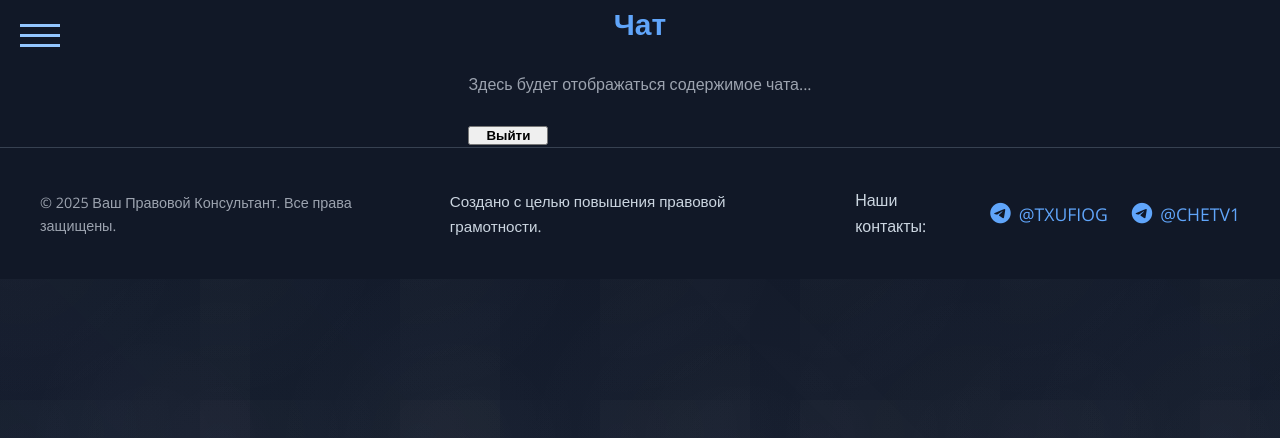
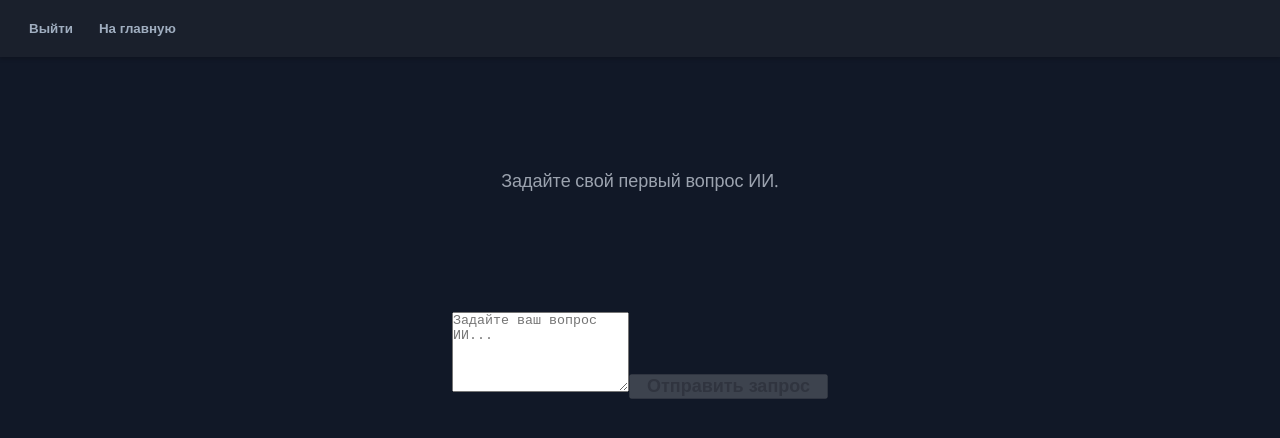
Before and after one commit to mays126/GosConsulting-front, a Vue app: page /chat in a window 1280 px wide. Shown: the top 438 px of the page. Built offline with nearby package versions, Linux system fonts and the light colour scheme; sample sign-in values are in the browser's storage.

Commit message:
Front chut chut

```diff
--- a/src/App.vue
+++ b/src/App.vue
@@ -6,7 +6,7 @@ import Modal from './components/Modal.vue';
 import AppFooter from './components/AppFooter.vue';
 
 const router = useRouter();
-const route = useRoute();
+const route = useRoute(); // Используем useRoute для доступа к текущему маршруту
 
 const isMenuOpen = ref(false);
 const isModalVisible = ref(false);
@@ -14,18 +14,32 @@ const lastScrollY = ref(0);
 const mainNavigationRef = ref(null);
 
 // Реактивное состояние для отслеживания аутентификации
-const isAuthenticated = ref(!!localStorage.getItem('AccessToken'));
+const isAuthenticated = ref(false);
 
-// Следим за изменениями в localStorage для обновления isAuthenticated
-// Это простой способ; для более сложных приложений лучше использовать Pinia или Vuex
+// Проверяем, является ли текущий маршрут маршрутом чата
+const isChatRoute = ref(false);
+watch(
+  () => route.name,
+  (newName) => {
+    isChatRoute.value = newName === 'Chat';
+    // Дополнительно: если уходим с чата, убедимся, что меню не фиксировано
+    if (!isChatRoute.value && document.body.classList.contains('menu-open')) {
+      toggleMenu(false); // Принудительно закрываем меню, если пользователь ушел с чата
+    }
+  },
+  { immediate: true } // Выполнить сразу при монтировании
+);
+
+
+// Функция для обновления состояния аутентификации
 const updateAuthState = () => {
   isAuthenticated.value = !!localStorage.getItem('AccessToken');
+  console.log('isAuthenticated updated:', isAuthenticated.value);
 };
 
-// Обновляем состояние при монтировании
+// Обновляем состояние при монтировании и при изменении localStorage (для синхронизации между вкладками)
 onMounted(() => {
   updateAuthState();
-  // Добавляем слушатель на событие storage для синхронизации между вкладками (опционально)
   window.addEventListener('storage', (event) => {
     if (event.key === 'AccessToken') {
       updateAuthState();
@@ -33,8 +47,13 @@ onMounted(() => {
   });
 });
 
-// Также можно следить через watch, если токен может меняться другими способами в текущей вкладке
-// watch(() => localStorage.getItem('AccessToken'), updateAuthState); // Это может быть избыточно с window.addEventListener('storage')
+// Watch за изменениями localStorage.getItem('AccessToken') все еще полезен
+watch(() => localStorage.getItem('AccessToken'), (newValue, oldValue) => {
+  if (newValue !== oldValue) {
+    updateAuthState();
+  }
+});
+
 
 const toggleMenu = (forceState) => {
   const newState = forceState !== undefined ? forceState : !isMenuOpen.value;
@@ -49,14 +68,14 @@ const toggleMenu = (forceState) => {
     body.style.top = `-${lastScrollY.value}px`;
     body.style.position = 'fixed';
     body.style.width = '100%';
-    body.style.overflowY = 'hidden'; // Важно для предотвращения прокрутки фона
+    body.style.overflowY = 'hidden';
     body.classList.add('menu-open');
     if (navigationElement) navigationElement.style.visibility = 'visible';
   } else {
     body.classList.remove('menu-open');
     if (navigationElement) {
       const handleTransitionEnd = () => {
-        if (!isMenuOpen.value) { // Дополнительная проверка, что меню все еще закрыто
+        if (!isMenuOpen.value) {
           navigationElement.style.visibility = 'hidden';
           body.style.position = '';
           body.style.top = '';
@@ -64,17 +83,15 @@ const toggleMenu = (forceState) => {
           body.style.overflowY = '';
           window.scrollTo({ top: lastScrollY.value, behavior: 'auto' });
         }
-        // Удаляем слушатель только если он был добавлен для этого элемента
         if (navigationElement.getAttribute('data-transition-listener') === 'true') {
           navigationElement.removeEventListener('transitionend', handleTransitionEnd);
           navigationElement.removeAttribute('data-transition-listener');
         }
       };
-      // Убедимся, что слушатель добавляется только один раз
       if (navigationElement.getAttribute('data-transition-listener') !== 'true') {
         navigationElement.addEventListener('transitionend', handleTransitionEnd, { once: true });
         navigationElement.setAttribute('data-transition-listener', 'true');
-      } else { // Если transitionend не сработает (например, нет transition), выполняем действия сразу
+      } else {
           if (!isMenuOpen.value) {
              navigationElement.style.visibility = 'hidden';
              body.style.position = '';
@@ -91,76 +108,93 @@ const toggleMenu = (forceState) => {
 const openModal = () => { isModalVisible.value = true; };
 const closeModal = () => { isModalVisible.value = false; };
 
-provide('openModal', openModal);
-provide('closeModal', closeModal);
-provide('isModalVisible', isModalVisible);
+// Функция, которую Modal.vue будет вызывать после успешной аутентификации
+const handleAuthSuccess = () => {
+  updateAuthState(); // <-- ЭТО КЛЮЧЕВОЕ МЕСТО! Вызываем сразу после успешного логина/регистрации
+  closeModal();      // Закрываем модальное окно
+  router.push({ name: 'Chat' }); // Перенаправляем на страницу чата
+};
 
-// Функция, которую Modal.vue будет вызывать после успешной аутентификации
-const handleAuthChange = () => {
-  updateAuthState(); // Обновляем состояние аутентификации
-  // closeModal(); // Модальное окно закроется само через emit('close-modal') в Modal.vue
-};
-provide('handleAuthChange', handleAuthChange);
-
+// Функция для программной прокрутки к секции
 const scrollToSection = async (sectionId) => {
-  // Если мы не на главной странице, сначала переходим на нее
-  if (route.name !== 'Home') {
-    await router.push({ name: 'Home' });
-    // Даем Vue время на обновление DOM после смены роута
-    await nextTick();
+  if (isMenuOpen.value) {
+    toggleMenu(false);
+    await new Promise(resolve => setTimeout(resolve, 300));
   }
 
-  // Закрываем меню, если оно открыто
-  if (isMenuOpen.value) {
-    toggleMenu(false);
-    // Ждем завершения анимации закрытия меню, если она есть
-    // Это упрощенный вариант, может потребоваться более точное ожидание transitionend
-    await new Promise(resolve => setTimeout(resolve, 300)); // Предполагая длительность анимации 0.3s
-  }
-
-  await nextTick(); // Еще один nextTick для надежности
-
+  if (route.name !== 'Home') {
+    await router.push({ name: 'Home', hash: `#${sectionId}` });
+  } else {
     const targetElement = document.getElementById(sectionId);
     if (targetElement) {
       targetElement.scrollIntoView({ behavior: 'smooth' });
     } else {
       console.warn(`Элемент с ID "${sectionId}" не найден для прокрутки.`);
     }
+  }
 };
 
-const navigateToChat = () => {
-  if (isMenuOpen.value) toggleMenu(false);
-  router.push({ name: 'Chat' });
+// Функция LOGOUT, которая должна быть доступна глобально
+// Она будет использоваться как в App.vue (для главного меню), так и в ChatView.vue
+const logout = async () => { // Сделаем асинхронной, чтобы дождаться ответа бэкенда
+  console.log('Начало процесса выхода...');
+  try {
+    const response = await fetch('http://localhost:8000/logout', {
+      method: 'POST',
+      headers: {
+        'Content-Type': 'application/json',
+      },
+      credentials: 'include' // Важно для отправки куки
+    });
+
+    if (response.ok) {
+      console.log('Бэкенд успешно обработал выход.');
+    } else {
+      const errorData = await response.json();
+      console.error('Ошибка бэкенда при выходе:', response.status, errorData);
+      // Даже если бэкенд вернул ошибку, мы всё равно очищаем фронтенд-сессию
+    }
+  } catch (error) {
+    console.error('Ошибка сети при выходе:', error);
+  } finally {
+    // Эти действия выполняются независимо от успеха запроса к бэкенду
+    localStorage.removeItem('AccessToken'); // 1. Удаляем токен
+    updateAuthState(); // 2. ОБНОВЛЯЕМ СОСТОЯНИЕ СРАЗУ!
+    if (isMenuOpen.value) toggleMenu(false); // 3. Закрываем гамбургер-меню, если оно открыто
+    router.push({ name: 'Home' }); // 4. Перенаправляем на главную страницу
+    window.location.reload();
+    console.log('Фронтенд-сессия очищена, пользователь перенаправлен на главную.');
+  }
 };
 
-const logout = () => {
-  localStorage.removeItem('AccessToken');
-  updateAuthState(); // Обновляем isAuthenticated
-  if (isMenuOpen.value) toggleMenu(false);
-  router.push({ name: 'Home' }).finally(() => {
-    window.location.reload();
-  }); // Перенаправляем на главную страницу
+// Функция для навигации на главную страницу без логаута
+const navigateToHome = () => {
+  if (isMenuOpen.value) toggleMenu(false); // Закрываем меню, если оно открыто
+  router.push({ name: 'Home' }); // 4. Перенаправляем на главную страницу
+  console.log('Переход на главную страницу без выхода из системы.');
 };
 
-// onMounted для currentYear лучше оставить в AppFooter.vue, если он там используется
-// onMounted(() => {
-//   const currentYearSpan = document.getElementById('currentYear');
-//   if (currentYearSpan) {
-//     currentYearSpan.textContent = new Date().getFullYear();
-//   }
-// });
+
+// --- Предоставляем функции другим компонентам ---
+provide('openModal', openModal);
+provide('closeModal', closeModal);
+provide('isModalVisible', isModalVisible);
+provide('handleAuthSuccess', handleAuthSuccess); // Для Modal.vue после успешной авторизации
+provide('scrollToSection', scrollToSection);
+provide('logout', logout); // Для ChatView.vue и других мест, где нужна кнопка выхода
+provide('navigateToHome', navigateToHome); // Для ChatView.vue
 </script>
 
 <template>
+  <template v-if="!isChatRoute">
     <HamburgerMenu :is-menu-open="isMenuOpen" @toggle-menu="toggleMenu" @close-menu="toggleMenu(false)" />
-
     <nav id="main-navigation" class="main-navigation" :aria-hidden="!isMenuOpen" ref="mainNavigationRef">
       <ul>
         <template v-if="!isAuthenticated">
           <li><a href="#" @click.prevent="openModal(); toggleMenu(false);">Войти/Регистрация</a></li>
         </template>
         <template v-else>
-         <li><a href="#" @click.prevent="navigateToChat">Перейти в чат</a></li>
+            <li><router-link :to="{ name: 'Chat' }" @click="toggleMenu(false)">Перейти в чат</router-link></li>
             <li><a href="#" @click.prevent="logout">Выйти</a></li>
         </template>
         <li><a href="#about-project" @click.prevent="scrollToSection('about-project')">О проекте</a></li>
@@ -168,6 +202,7 @@ const logout = () => {
         <li><a href="#about-us" @click.prevent="scrollToSection('about-us')">О нас</a></li>
       </ul>
     </nav>
+  </template>
 
   <router-view v-slot="{ Component, route: currentRoute }">
     <transition name="fade" mode="out-in">
@@ -175,13 +210,11 @@ const logout = () => {
     </transition>
   </router-view>
 
-  <AppFooter />
-
-  <Modal :is-visible="isModalVisible" @close-modal="closeModal" />
+  <AppFooter v-if="!isChatRoute" /> <Modal :is-visible="isModalVisible" @close-modal="closeModal" />
 </template>
 
 <style>
-/* Стили для анимации перехода между страницами (опционально) */
+/* Ваши глобальные стили и стили перехода */
 .fade-enter-active,
 .fade-leave-active {
   transition: opacity 0.2s ease;
@@ -192,16 +225,57 @@ const logout = () => {
   opacity: 0;
 }
 
-/* Стили для body когда меню открыто (если .menu-open добавляется к body) */
-/* body.menu-open { */
-  /* overflow: hidden; */ /* Управляется через JS */
-/* } */
+html, body, #app {
+  margin: 0;
+  padding: 0;
+  width: 100%;
+  min-height: 100%;
+  box-sizing: border-box;
+}
 
-/* main-navigation управляется через JS, но можно добавить базовое скрытие */
-/* .main-navigation {
-  visibility: hidden;
+body {
+  font-family: Arial, sans-serif;
+  background-color: #111827;
+  color: #E5E7EB;
 }
-.main-navigation[style*="visibility: visible"] {
-  visibility: visible !important;
-} */
+
+/* Стили для хедера чата (чтобы он был над всем) */
+.chat-header {
+  position: fixed;
+  top: 0;
+  left: 0;
+  width: 100%;
+  background-color: #1a202c; /* Темный фон */
+  color: #fff;
+  padding: 1rem;
+  z-index: 1000; /* Чтобы быть поверх других элементов */
+  box-shadow: 0 2px 4px rgba(0, 0, 0, 0.2);
+  display: flex;
+  justify-content: space-between; /* Для размещения кнопок */
+  align-items: center;
+}
+
+.chat-header button {
+  padding: 0.75rem 1.25rem;
+  border-radius: 0.5rem;
+  font-weight: bold;
+  transition: background-color 0.15s ease-in-out;
+  cursor: pointer;
+}
+
+.chat-header .btn-logout {
+  background-color: #ef4444; /* red-500 */
+  color: #fff;
+}
+.chat-header .btn-logout:hover {
+  background-color: #dc2626; /* red-600 */
+}
+
+.chat-header .btn-home {
+  background-color: #3b82f6; /* blue-500 */
+  color: #fff;
+}
+.chat-header .btn-home:hover {
+  background-color: #2563eb; /* blue-600 */
+}
 </style>
--- a/src/views/ChatView.vue
+++ b/src/views/ChatView.vue
@@ -1,81 +1,250 @@
 <template>
-    <div class="chat-page-container p-4 sm:p-8 min-h-screen flex flex-col items-center justify-center bg-gray-900">
-      <div class="bg-gray-800 p-6 rounded-xl shadow-2xl w-full max-w-lg text-white">
-        <h1 class="text-3xl font-bold text-blue-400 mb-6 text-center">Чат</h1>
+  <div class="chat-page-wrapper flex flex-col min-h-screen bg-gray-900 text-white">
+    <header class="chat-header">
+      <div class="chat-header-actions">
+        <button @click="handleLogout" class="header-btn">Выйти</button>
+        <button @click="handleNavigateToHome" class="header-btn">На главную</button>
+      </div>
+    </header>
 
-        <div class="chat-content-placeholder h-64 bg-gray-700 rounded-md p-4 mb-6 flex items-center justify-center">
-          <p class="text-gray-400 italic">Здесь будет отображаться содержимое чата...</p>
+    <main class="flex-grow flex flex-col items-center justify-center pt-20 pb-8 px-4 sm:px-6 md:px-8">
+      <section class="ai-assistant-container bg-gray-800 p-6 rounded-xl shadow-2xl w-full max-w-3xl flex flex-col">
+        <h1 class="text-3xl font-bold text-blue-400 mb-6 text-center">Ваш AI-помощник</h1>
+
+        <div class="ai-response-area bg-gray-700 p-5 rounded-lg flex-grow mb-6 overflow-y-auto border border-gray-600">
+          <p v-if="loadingAiResponse" class="text-gray-400 italic text-lg text-center animate-pulse">ИИ думает...</p>
+          <div v-else-if="aiResponse" class="text-gray-200 text-lg leading-relaxed whitespace-pre-wrap">
+            {{ aiResponse }}
+          </div>
+          <p v-else class="text-gray-400 italic text-lg text-center">Задайте свой первый вопрос ИИ.</p>
         </div>
 
+        <div class="query-input-section">
+          <textarea
+            v-model="userQuery"
+            @keydown.enter.prevent="sendQuery"
+            placeholder="Задайте ваш вопрос ИИ..."
+            rows="4"
+            class="w-full p-4 rounded-lg bg-gray-700 text-white border border-gray-600 focus:border-blue-500 focus:ring-2 focus:ring-blue-500 focus:ring-opacity-50 resize-y"
+          ></textarea>
           <button
-          @click="handleLogout"
-          class="w-full bg-red-500 hover:bg-red-600 text-white font-bold py-3 px-4 rounded-lg transition duration-150 ease-in-out focus:outline-none focus:ring-2 focus:ring-red-400 focus:ring-opacity-75"
+            @click="sendQuery"
+            :disabled="loadingAiResponse || !userQuery.trim()"
+            class="w-full mt-4 bg-blue-500 hover:bg-blue-600 text-white font-bold py-3 px-4 rounded-lg transition duration-150 ease-in-out focus:outline-none focus:ring-2 focus:ring-blue-400 focus:ring-opacity-75 disabled:opacity-50 disabled:cursor-not-allowed text-lg"
           >
-          Выйти
+            Отправить запрос
           </button>
         </div>
+      </section>
+    </main>
   </div>
 </template>
 
 <script setup>
-  import { inject } from 'vue'; // Только inject нужен
+import { ref, onMounted, inject } from 'vue';
 
-  // Инжектируем функцию logout, которую мы предоставляем в App.vue
-  // Это централизованная функция, которая обрабатывает:
-  // 1. Очистку AccessToken из localStorage
-  // 2. Обновление состояния isAuthenticated в App.vue
-  // 3. Перенаправление на главную страницу
+// Инжектируем централизованные функции из App.vue
 const logoutFromApp = inject('logout');
+const navigateToHomeFromApp = inject('navigateToHome');
 
-  // Локальная функция, которая будет вызвана при клике на кнопку "Выйти"
-  const handleLogout = async () => {
-    // Шаг 1: Отправляем запрос на бэкенд для завершения сессии на сервере
+// --- Состояния для управления UI и данными ---
+const userQuery = ref(''); // Состояние для поля ввода пользователя
+const aiResponse = ref(''); // Состояние для ответа ИИ
+const loadingAiResponse = ref(false); // Индикатор загрузки ответа ИИ
+
+// --- Функции для взаимодействия с бэкендом (заглушки) ---
+
+// Функция для отправки запроса ИИ
+const sendQuery = async () => {
+  if (!userQuery.value.trim() || loadingAiResponse.value) return;
+
+  const queryToSend = userQuery.value.trim();
+  userQuery.value = ''; // Очищаем поле ввода сразу
+  aiResponse.value = ''; // Очищаем предыдущий ответ
+
+  loadingAiResponse.value = true;
+  console.log('Отправка запроса ИИ:', queryToSend);
+
   try {
-      const response = await fetch('http://localhost:8000/logout', {
+    // ЗАГЛУШКА: Замените на реальный API-эндпоинт ИИ
+    const response = await fetch('http://localhost:8000/api/ask_ai', {
       method: 'POST',
       headers: {
         'Content-Type': 'application/json',
+        'Authorization': `Bearer ${localStorage.getItem('AccessToken')}` // Если требуется авторизация
       },
+      body: JSON.stringify({ query: queryToSend }),
       credentials: 'include'
     });
 
     if (response.ok) {
-        console.log('Успешный выход с бэкенда.');
+      const data = await response.json();
+      console.log('Ответ ИИ получен:', data);
+      aiResponse.value = data.answer || 'Извините, я не смог получить ответ.'; // Ожидаем, например: { "answer": "..." }
+      // Здесь пока не обновляем историю, т.к. сайдбара нет.
     } else {
       const errorData = await response.json();
-        console.error('Ошибка выхода с бэкенда:', errorData);
-        // Здесь можно добавить логику для отображения ошибки пользователю,
-        // если выход на бэкенде не удался (но обычно мы все равно выходим на фронте).
+      console.error('Ошибка ответа ИИ:', response.status, errorData);
+      aiResponse.value = `Ошибка: ${errorData.detail || 'Неизвестная ошибка'}`;
     }
   } catch (error) {
-      console.error('Ошибка сети при попытке выхода:', error);
-      // Обработка ошибок сети
+    console.error('Ошибка сети при запросе ИИ:', error);
+    aiResponse.value = 'Ошибка сети. Пожалуйста, попробуйте еще раз.';
+  } finally {
+    loadingAiResponse.value = false;
   }
+};
 
-    // Шаг 2: Вызываем централизованную функцию logout из App.vue
-    // Она позаботится об очистке токена на фронте и перенаправлении.
+// --- Функции, инжектированные из App.vue (остаются без изменений) ---
+const handleLogout = async () => {
   if (logoutFromApp) {
     logoutFromApp();
   } else {
-      // Если по какой-то причине функция не была инжектирована (ошибка в provide/inject),
-      // выполняем минимальные действия здесь, чтобы не зависеть полностью.
-      console.warn('Функция logout не доступна через provide/inject. Выполняю локальную очистку.');
-      localStorage.removeItem('AccessToken'); // Очищаем токен
-      // Если нужно, вручную перенаправляем, если router не инжектирован
-      // import { useRouter } from 'vue-router'; const router = useRouter(); router.push({ name: 'Home' });
+    console.warn('Функция logout не доступна.');
+    localStorage.removeItem('AccessToken');
   }
 };
+
+const handleNavigateToHome = () => {
+  if (navigateToHomeFromApp) {
+    navigateToHomeFromApp();
+  } else {
+    console.warn('Функция navigateToHome не доступна.');
+  }
+};
+
+// --- Жизненный цикл компонента ---
+onMounted(() => {
+  // На этой стадии не нужно ничего загружать, т.к. истории пока нет
+});
 </script>
 
 <style scoped>
-  /* Стили для контейнера страницы чата */
-  .chat-page-container {
-    /* Ваши стили из TailwindCSS и возможно, дополнительные */
-    /* min-height: calc(100vh - 100px); */
+/* Общая обертка для страницы чата */
+.chat-page-wrapper {
+  display: flex;
+  flex-direction: column;
+  min-height: 100vh;
+  background-color: #111827; /* bg-gray-900 */
 }
 
-  /* Стили для плейсхолдера содержимого чата */
-  .chat-content-placeholder {
-    /* Ваши стили для плейсхолдера */
+/* Хедер страницы чата (стили из предыдущего запроса, которые вы уже одобрили) */
+.chat-header {
+  position: fixed;
+  top: 0;
+  left: 0;
+  width: 100%;
+  background-color: #1a202c; /* Темный фон */
+  padding: 0.75rem 1rem;
+  z-index: 1000;
+  box-shadow: 0 2px 4px rgba(0, 0, 0, 0.2);
+  display: flex;
+  justify-content: flex-start;
+  align-items: center;
+  gap: 0.5rem;
+}
+
+/* Стили для кнопок в хедере */
+.header-btn {
+  background-color: transparent;
+  color: #a0aec0; /* gray-400 */
+  border: 1px solid transparent;
+  padding: 0.5rem 0.75rem;
+  border-radius: 0.375rem;
+  font-weight: 600;
+  cursor: pointer;
+  transition: background-color 0.2s ease, border-color 0.2s ease, color 0.2s ease;
+}
+
+.header-btn:hover {
+  background-color: rgba(66, 153, 225, 0.1); /* blue-500 с прозрачностью */
+  color: #4299e1; /* blue-500 */
+  border-color: rgba(66, 153, 225, 0.3);
+}
+
+.header-btn:focus {
+  outline: none;
+  box-shadow: 0 0 0 3px rgba(66, 153, 225, 0.5);
+}
+
+/* Основная секция контента */
+.main {
+  /* Важно: flex-grow для того, чтобы main занимал все доступное пространство */
+  flex-grow: 1;
+  /* Центрирование контента внутри main */
+  display: flex;
+  flex-direction: column;
+  align-items: center;
+  justify-content: center; /* Центрируем по вертикали, если контента мало */
+  /* padding-top для отступа от фиксированного хедера */
+  /* Высота хедера примерно 4rem (0.75rem padding сверху + 0.75rem padding снизу + высота кнопок ~2.5rem = 4rem) */
+  padding-top: 5rem; /* Немного больше, чем высота хедера, для запаса */
+  padding-bottom: 2rem; /* Отступ снизу */
+}
+
+/* Контейнер для работы с ИИ (центральный блок) */
+.ai-assistant-container {
+  max-width: 48rem; /* max-w-3xl = 48rem = 768px */
+  min-height: 50vh; /* Минимальная высота, чтобы блок не был слишком маленьким */
+  display: flex;
+  flex-direction: column; /* Элементы внутри будут располагаться вертикально */
+  flex-grow: 1; /* Позволяет контейнеру расти в main */
+  justify-content: space-between; /* Распределяет пространство между элементами */
+}
+
+/* Область отображения ответа ИИ */
+.ai-response-area {
+  min-height: 150px; /* Минимальная высота для заглушки */
+  flex-grow: 1; /* Позволяет этой области заполнять доступное пространство */
+  display: flex; /* Для центрирования текста заглушки */
+  align-items: center; /* Центрирование по вертикали */
+  justify-content: center; /* Центрирование по горизонтали */
+}
+
+/* Добавляем стили для скроллбаров (Webkit) */
+.ai-response-area::-webkit-scrollbar,
+textarea::-webkit-scrollbar {
+  width: 8px;
+}
+.ai-response-area::-webkit-scrollbar-track,
+textarea::-webkit-scrollbar-track {
+  background: #1f2937; /* bg-gray-800 */
+  border-radius: 4px;
+}
+.ai-response-area::-webkit-scrollbar-thumb,
+textarea::-webkit-scrollbar-thumb {
+  background: #4b5563; /* gray-600 */
+  border-radius: 4px;
+}
+.ai-response-area::-webkit-scrollbar-thumb:hover,
+textarea::-webkit-scrollbar-thumb:hover {
+  background: #6b7280; /* gray-700 */
+}
+
+/* Стили для текстареа */
+textarea {
+  resize: vertical; /* Разрешаем изменение размера только по вертикали */
+  min-height: 5rem; /* Минимальная высота textarea */
+  max-height: 15rem; /* Максимальная высота textarea */
+}
+
+/* Стили для кнопки отправки */
+.query-input-section button:disabled {
+  opacity: 0.5;
+  cursor: not-allowed;
+}
+
+/* Анимация для "ИИ думает..." */
+.animate-pulse {
+  animation: pulse 2s cubic-bezier(0.4, 0, 0.6, 1) infinite;
+}
+
+@keyframes pulse {
+  0%, 100% {
+    opacity: 1;
+  }
+  50% {
+    opacity: .5;
+  }
 }
 </style>
```
Also changed, not shown: src/components/Modal.vue (+7 -3 lines), src/router/index.js (+10 -5 lines). Lines whose indentation alone changed are shown as unchanged.
